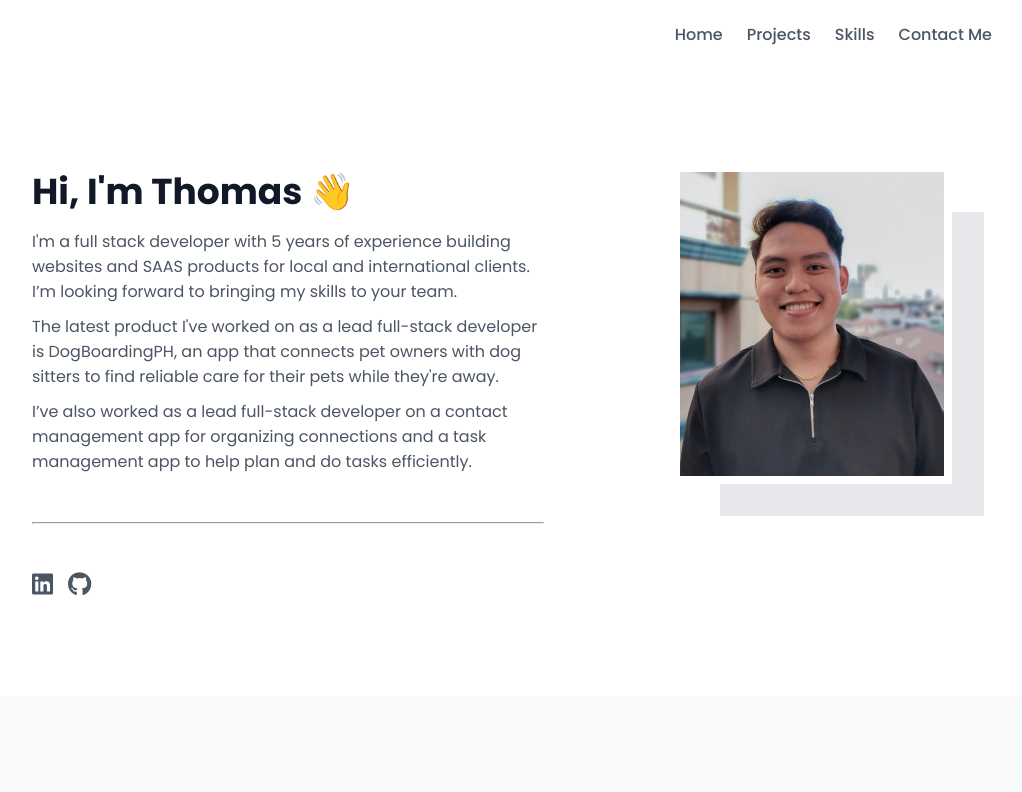
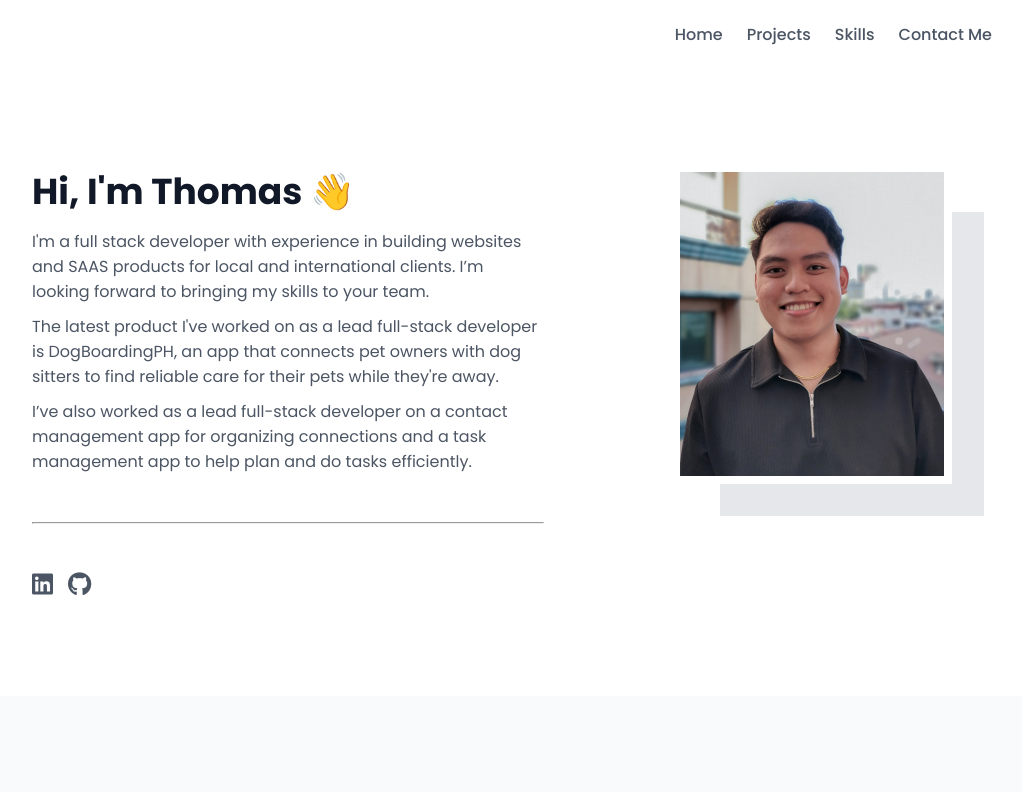
Before and after one commit to thomascansino/thomascansino-portfolio, a React (Vite) app in the folder thomascansino-frontend/: page / in a window 1280 px wide. Shown: the top 792 px of the page, without its empty margins (128-1150 px from the left). Built offline with nearby package versions, Linux system fonts and the light colour scheme.

Commit message:
feat: modified home section

```diff
--- a/thomascansino-frontend/src/Home.jsx
+++ b/thomascansino-frontend/src/Home.jsx
@@ -19,7 +19,7 @@ function Home() {
                             Hi, I'm Thomas 👋
                         </span>
                         <span className='home-main-about-intro-text-container'>
-                            <p>I'm a full stack developer with 5 years of experience building websites and SAAS products for local and international clients. I’m looking forward to bringing my skills to your team.</p>
+                            <p>I'm a full stack developer with experience in building websites and SAAS products for local and international clients. I’m looking forward to bringing my skills to your team.</p>
                             <p>The latest product I've worked on as a lead full-stack developer is DogBoardingPH, an app that connects pet owners with dog sitters to find reliable care for their pets while they're away.</p>
                             <p>I’ve also worked as a lead full-stack developer on a contact management app for organizing connections and a task management app to help plan and do tasks efficiently.</p>
                         </span>
```
